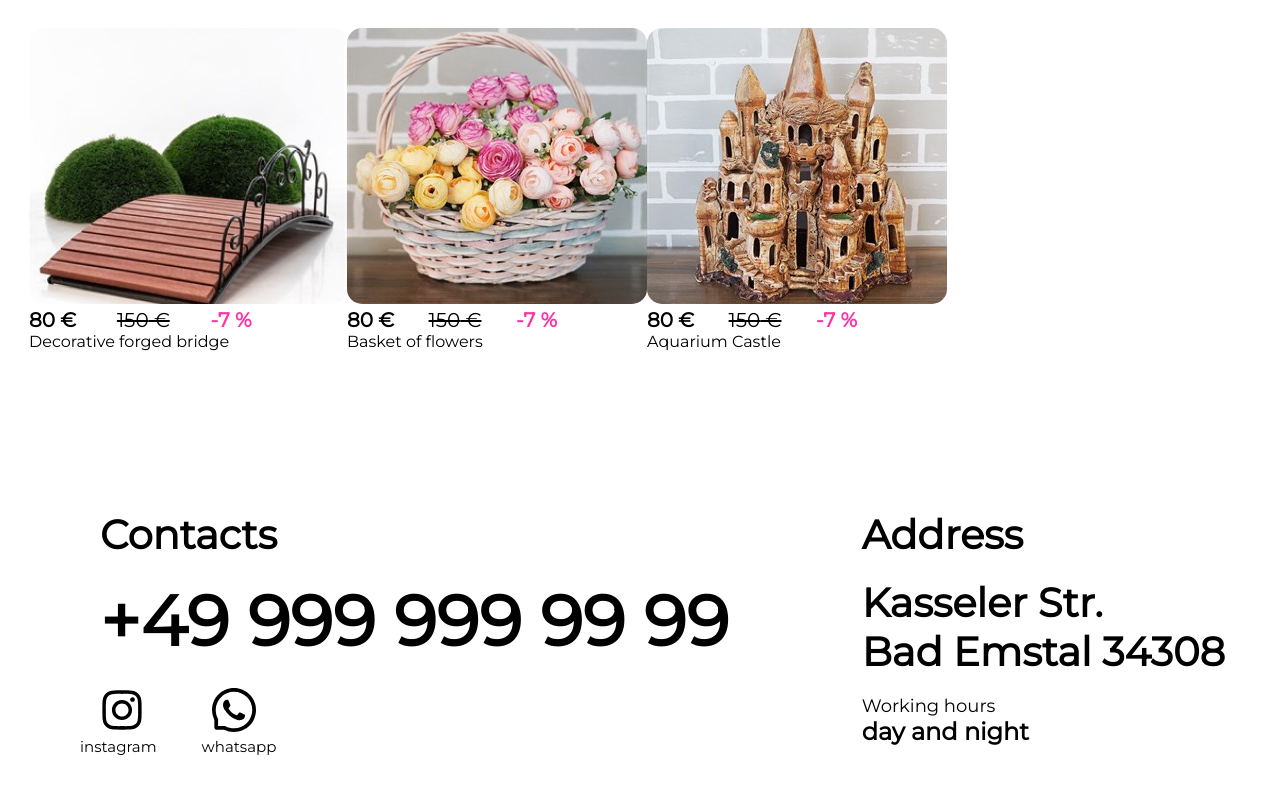
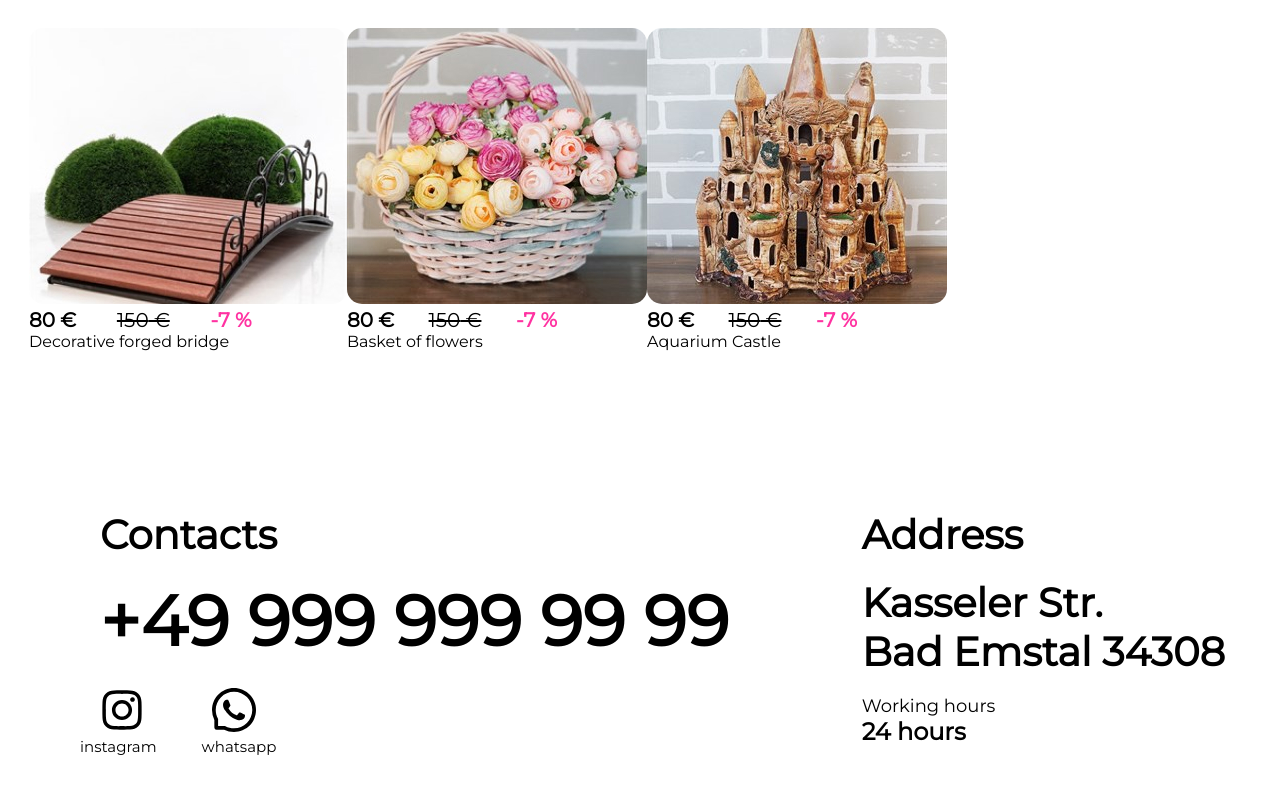
Before and after one commit to dimaarmas/BAUHAUS_STORE_REACT, a React (Create React App) app in the folder bauhaus_online_store_app/: page / in a window 1280 px wide. Shown: the part 2027-2820 px from the top of the page. Built offline with nearby package versions, Linux system fonts and the light colour scheme.

Commit message:
yarn installed

```diff
--- a/bauhaus_online_store_app/package.json
+++ b/bauhaus_online_store_app/package.json
@@ -16,7 +16,8 @@
     "react-scripts": "5.0.1",
     "redux": "^4.2.0",
     "redux-thunk": "^2.4.2",
-    "web-vitals": "^2.1.4"
+    "web-vitals": "^2.1.4",
+    "yarn": "^1.22.19"
   },
   "scripts": {
     "start": "react-scripts start",
--- a/bauhaus_online_store_app/src/components/Footer/index.jsx
+++ b/bauhaus_online_store_app/src/components/Footer/index.jsx
@@ -37,7 +37,7 @@ export default function Footer() {
                     </p>{" "}
                     <br />
                     <p className={s.working_text}>Working hours</p>
-                    <p className={s.working_time}> day and night</p>
+                    <p className={s.working_time}> 24 hours</p>
                 </div>
 
             </div>
```
Also changed, not shown: 1 other file (tests, documents, lock files or other folders).
